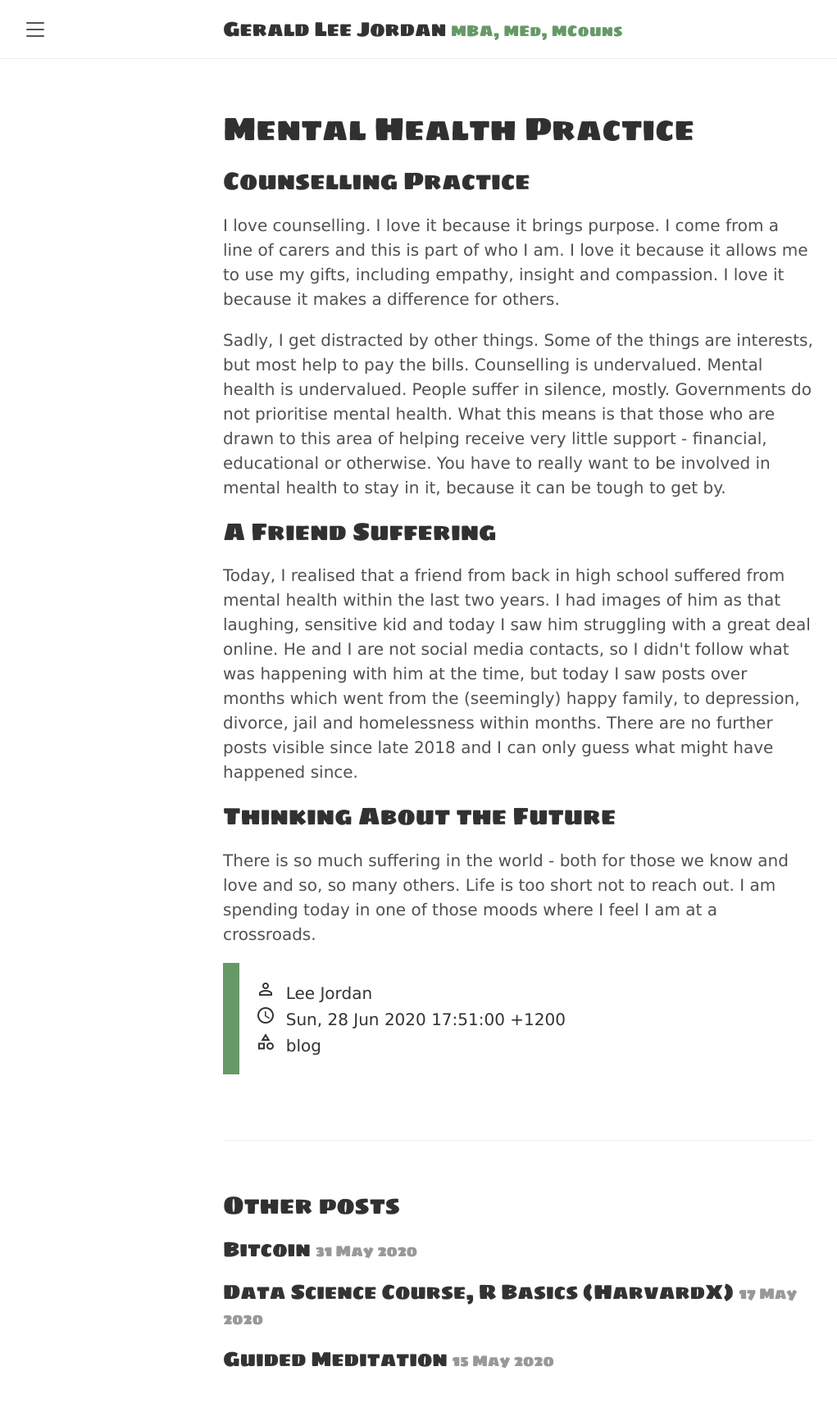
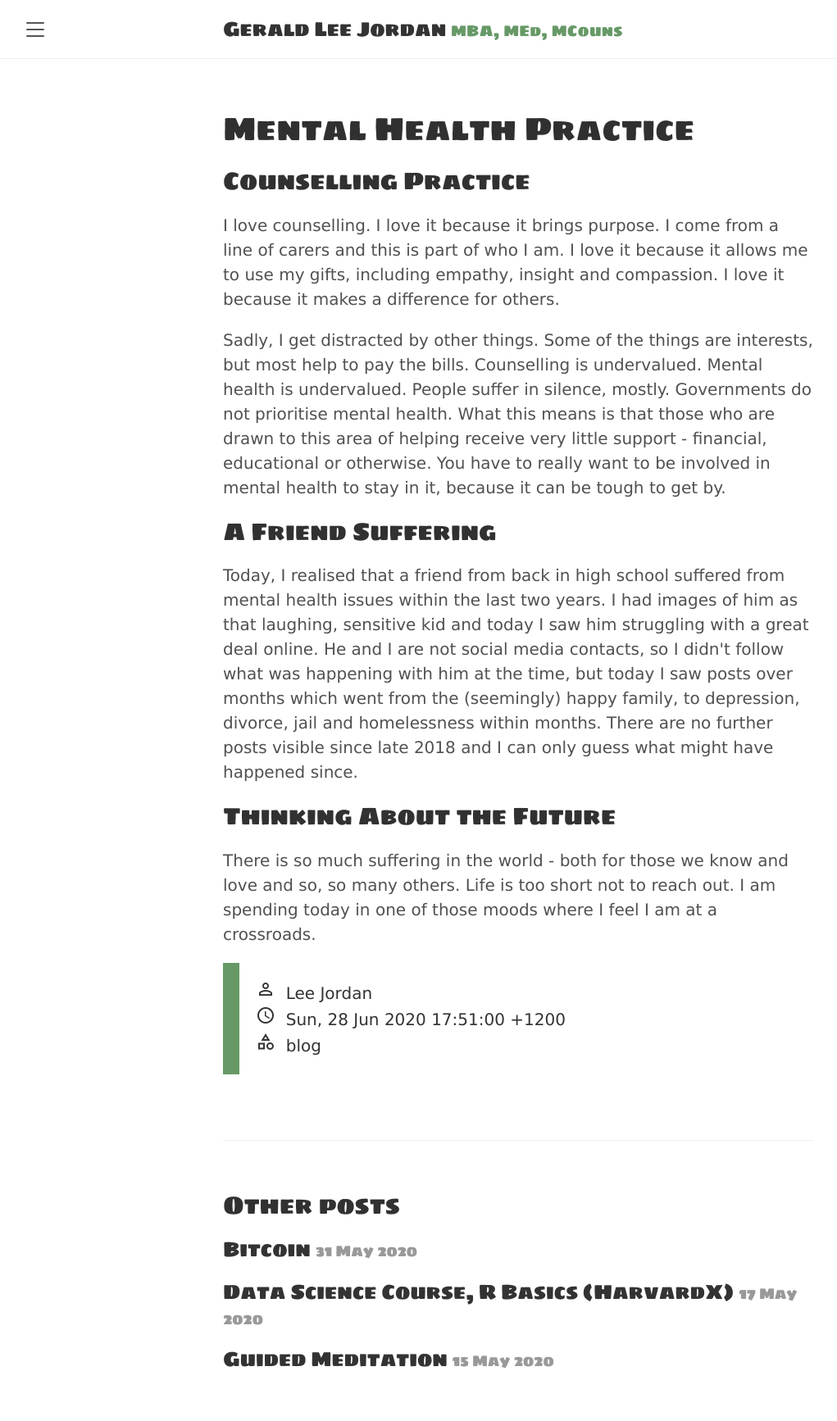
Before and after one commit to tracyjordan/tracyjordan.github.io, a Jekyll site: the page built from _posts/2020-06-28-mental-health-practice.md, in a window 1280 px wide. Shown: the whole page at 82% size, without its empty margins (8-1029 px from the left). Built offline with Jekyll 4.4.1, drawn with Linux system fonts in a browser that asks for light colours.

Commit message:
Update 2020-06-28-mental-health-practice.md

```diff
--- a/_posts/2020-06-28-mental-health-practice.md
+++ b/_posts/2020-06-28-mental-health-practice.md
@@ -15,7 +15,7 @@ published: true
 
 <h2>A Friend Suffering</h2>
 
-<p>Today, I realised that a friend from back in high school suffered from mental health within the last two years. I had images of him as that laughing, sensitive kid and today I saw him struggling with a great deal online. He and I are not social media contacts, so I didn't follow what was happening with him at the time, but today I saw posts over months which went from the (seemingly) happy family, to depression, divorce, jail and homelessness within months. There are no further posts visible since late 2018 and I can only guess what might have happened since.</p>
+<p>Today, I realised that a friend from back in high school suffered from mental health issues within the last two years. I had images of him as that laughing, sensitive kid and today I saw him struggling with a great deal online. He and I are not social media contacts, so I didn't follow what was happening with him at the time, but today I saw posts over months which went from the (seemingly) happy family, to depression, divorce, jail and homelessness within months. There are no further posts visible since late 2018 and I can only guess what might have happened since.</p>
 
 <h2>Thinking About the Future</h2>
 
```
